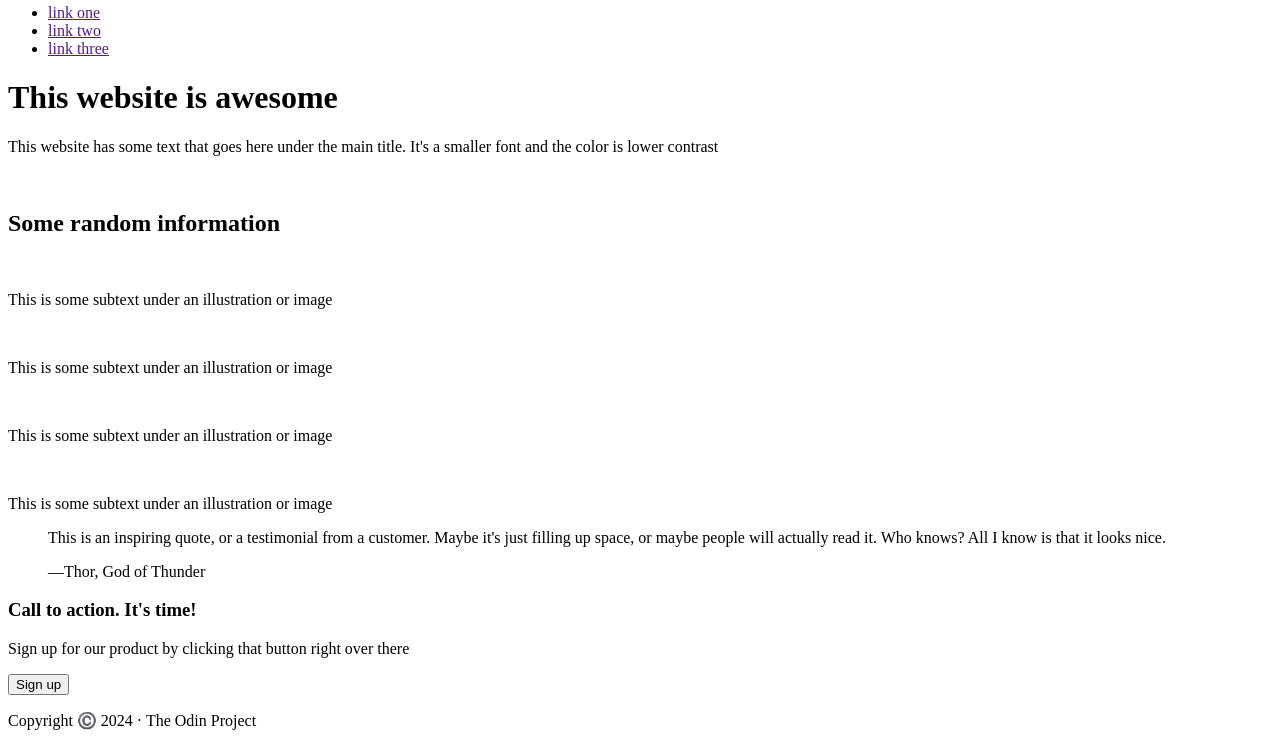
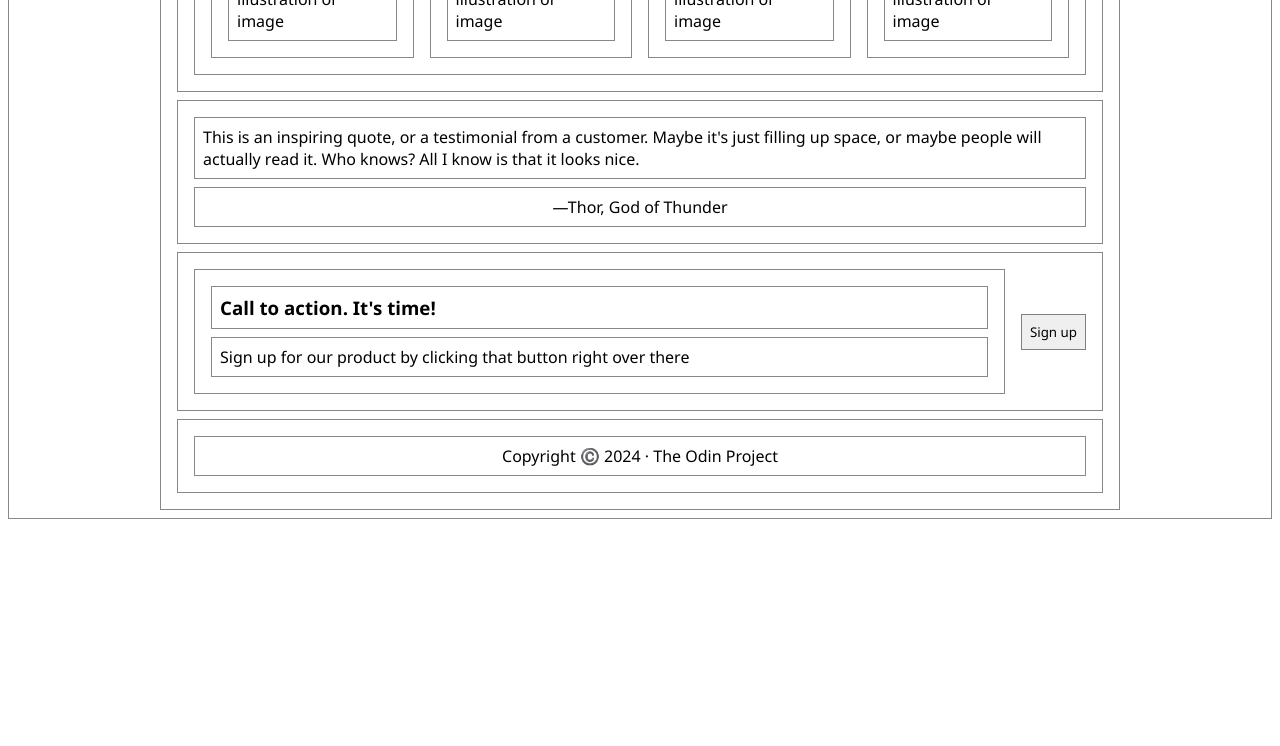
Before and after one commit to tateneko/odin-landing, a plain HTML site: page index.html in a window 1280 px wide. Shown: the part 636-1382 px from the top of the page. After the commit the page ends 1163 px from the top, so only its background shows below. Drawn offline with Linux system fonts and the light colour scheme.

Commit message:
Add css layout.

```diff
--- a/index.html
+++ b/index.html
@@ -16,7 +16,7 @@
         </ul>
     </nav>
     <div class="hero">
-        <div>
+        <div class="hero-content">
             <h1>This website is awesome</h1>
             <p>This website has some text that goes here under the main title. It's a smaller font and the color is lower contrast</p>
         </div>
@@ -24,6 +24,7 @@
     </div>
     <div class="info-box">
         <h2>Some random information</h2>
+        <div class="info-cards">
             <div>
                 <img src="" alt="">
                 <p>This is some subtext under an illustration or image</p>
@@ -39,6 +40,7 @@
             <div>
                 <img src="" alt="">
                 <p>This is some subtext under an illustration or image</p>
+            </div>
         </div>
     </div>
     <blockquote>
--- a/style.css
+++ b/style.css
@@ -0,0 +1,63 @@
+* {
+    box-sizing: border-box;
+    padding: 8px;
+    margin: 8px;
+    border: 1px solid rgba(0, 0, 0, 0.466);
+    font-family: 'Segoe UI', Tahoma, Geneva, Verdana, sans-serif;
+}
+
+body {
+    max-width: 960px;
+    margin: auto;
+}
+
+nav {
+    display: flex;
+    justify-content: space-between;
+}
+
+.logo{
+    width: 48px;
+    height: auto;
+}
+
+nav ul {
+    display: flex;
+    list-style-type: none;
+}
+
+.hero {
+    display: flex;
+}
+
+.hero > * {
+    flex-basis: 100%;
+    flex-grow: 1;
+}
+
+.info-cards {
+    display: flex;
+}
+
+.info-cards > *{
+    flex-grow: 1;
+    flex-basis: 100%;
+}
+
+.cta-box {
+    display: flex;
+    align-items: center;
+}
+
+.cta-content {
+    flex-grow: 1;
+    flex-basis: 100%;
+}
+
+.cta-box button {
+    flex-shrink: 0;
+}
+
+footer {
+    text-align: center;
+}
```
Lines whose indentation alone changed are shown as unchanged.
